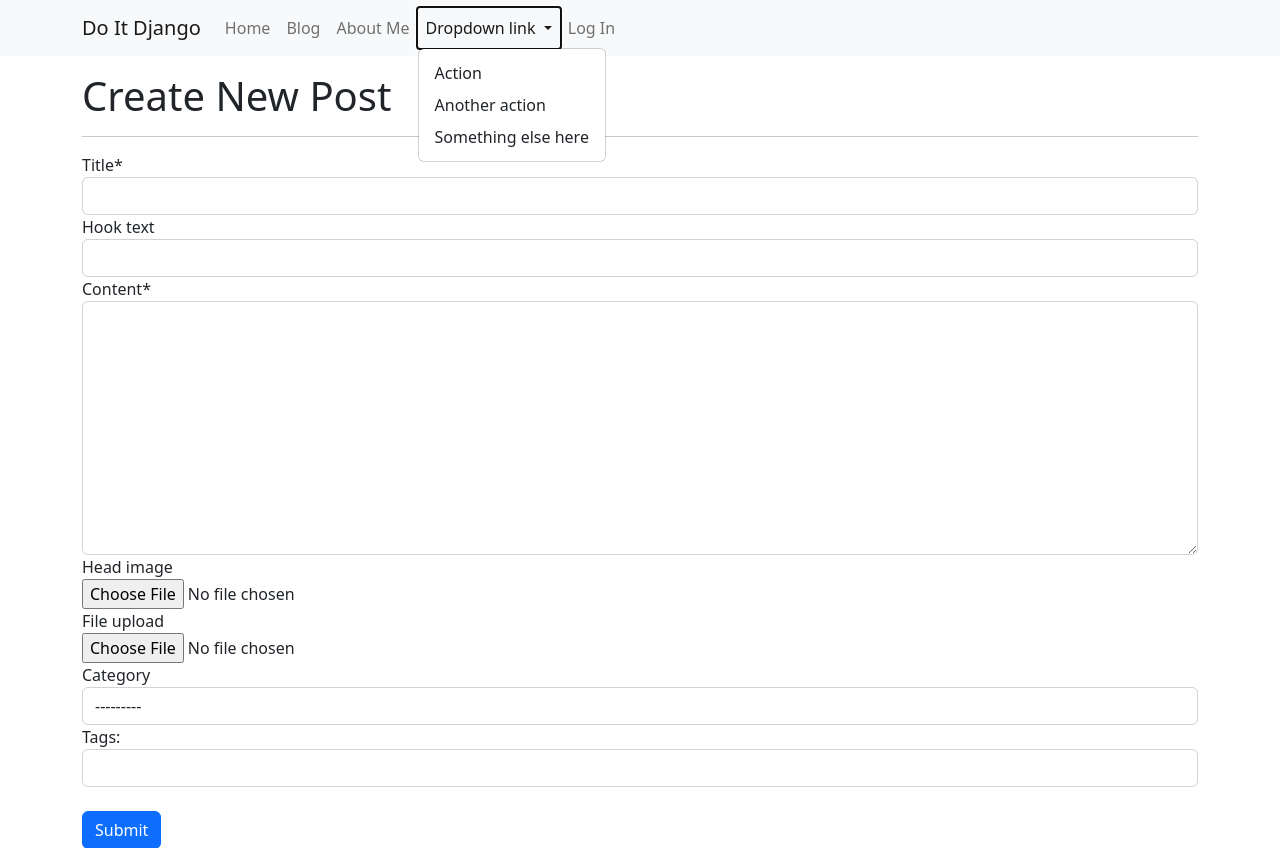
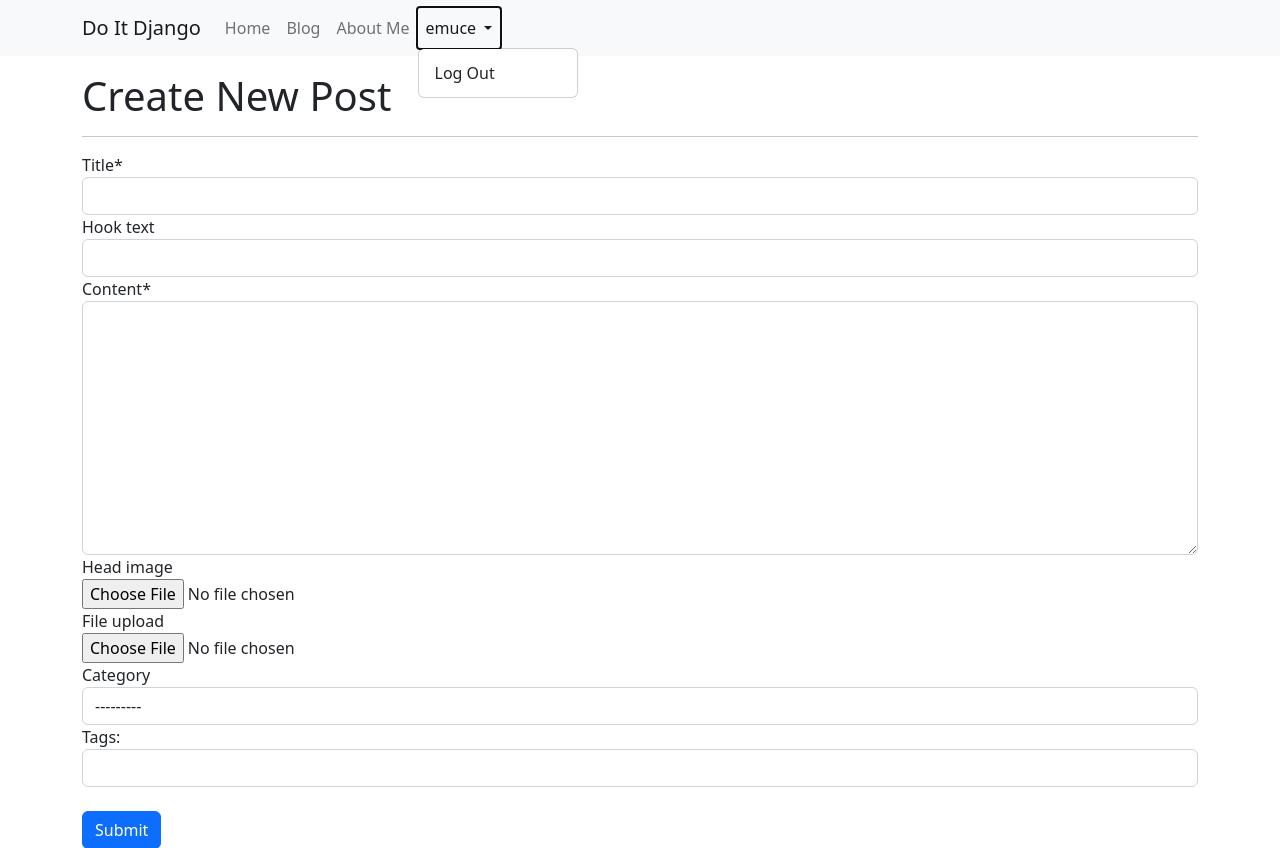
Before and after one commit to 1sun0901/do_it, a Django app: page /blog/create_post/ in a window 1280 px wide, after a click that opens the changed part. Shown: the top 848 px of the page. Run offline with Django 4.2, Linux system fonts and the light colour scheme; a user stored in the database is signed in; data comes from the database, SQL or seed files in the repository; both versions use the stored data as it was after the commit; some libraries are stand-ins or nearby versions.

Commit message:
로그인 기능 추가하기

```diff
--- a/blog/templates/blog/navbar.html
+++ b/blog/templates/blog/navbar.html
@@ -1,3 +1,5 @@
+{% load socialaccount %}
+
 <nav class="navbar navbar-expand-lg navbar-light bg-light">
     <div class="container">
         <a class="navbar-brand" href="/">Do It Django</a>
@@ -16,23 +18,52 @@
                 <li class="nav-item">
                     <a class="nav-link" href="/about_me/">About Me</a>
                 </li>
+            </ul>
+            <ul class="navbar-nav ml-auto">
+                {% if user.is_authenticated %}
                     <li class="nav-item dropdown">
-                        <a class="nav-link dropdown-toggle" href="#" id="navbarDropdownMenuLink" role="button"
-                            data-toggle="dropdown" aria-haspopup="true" aria-expanded="false">
-                            Dropdown link
+                        <a class="nav-link dropdown-toggle" href="#" id="navbarDropdownMenuLink" role="button" data-toggle="dropdown" aria-haspopup="true" aria-expanded="false">
+                            {{ user.username }}
                         </a>
                         <div class="dropdown-menu" aria-labelledby="navbarDropdownMenuLink">
-                            <a class="dropdown-item" href="#">Action</a>
-                            <a class="dropdown-item" href="#">Another action</a>
-                            <a class="dropdown-item" href="#">Something else here</a>
+                            <a class="dropdown-item" href="/accounts/logout/">Log Out</a>
                         </div>
                     </li>
-                </ul>
-                <ul class="navbar-nav ml-auto">
+                {% else %}
                     <li class="nav-item">
                         <a class="nav-link" href="#" data-toggle="modal" data-target="#loginModal">Log In</a>
                     </li>
+                {% endif %}
             </ul>
         </div>
     </div>
 </nav>
+
+<!-- Modal -->
+<div class="modal fade" id="loginModal" tabindex="-1" role="dialog" aria-labelledby="logInModalLabel"
+     aria-hidden="true">
+    <div class="modal-dialog" role="document">
+        <div class="modal-content">
+            <div class="modal-header">
+                <h5 class="modal-title" id="loginModalLabel"> <i class="fas fa-sign-in-alt"></i>&nbsp Log In</h5>
+                <button type="button" class="close" data-dismiss="modal" aria-label="Close">
+                    <span aria-hidden="true">&times;</span>
+                </button>
+            </div>
+            <div class="modal-body">
+                <div class="row">
+                    <div class="col-md-6">
+                        <a role="button" class="btn btn-outline-dark btn-block btn-sm" href="{% provider_login_url 'google' %}"><i class="fab fa-google"></i>&nbsp&nbsp Log in with Google</a>
+                        <a role="button" class="btn btn-outline-dark btn-block btn-sm" href="/accounts/login/"><i class="far fa-envelope"></i>&nbsp&nbsp Log in with E-mail</a>
+                    </div>
+                    <div class="col-md-6">
+                        <a role="button" class="btn btn-outline-dark btn-block btn-sm" href="/accounts/signup/"><i class="far fa-envelope"></i>&nbsp&nbsp Sign Up with E-mail</a>
+                    </div>
+                </div>
+            </div>
+            <div class="modal-footer">
+                <button type="button" class="btn btn-secondary" data-dismiss="modal">Close</button>
+            </div>
+        </div>
+    </div>
+</div>
--- a/do_it_django_a_to_z2/urls.py
+++ b/do_it_django_a_to_z2/urls.py
@@ -24,6 +24,7 @@ urlpatterns = [
     path('admin/', admin.site.urls),
     path('', include('single_pages.urls')),
     path('markdownx/', include('markdownx.urls')),
+    path('accounts/', include('allauth.urls')),
 
 ]
 
```
Also changed, not shown: blog/templates/blog/base.html (+0 -30 lines), do_it_django_a_to_z2/settings.py (+20 -0 lines), blog/migrations/0014_alter_post_content.py (added), db.sqlite3. Lines whose indentation alone changed are shown as unchanged.
